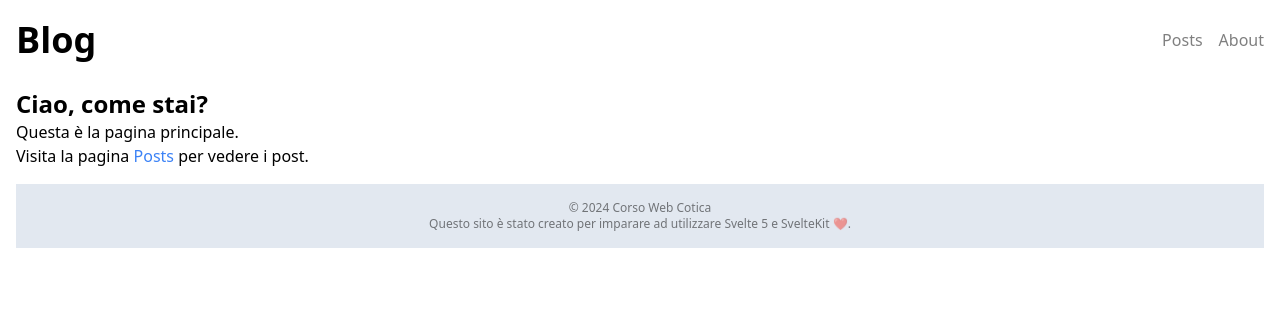
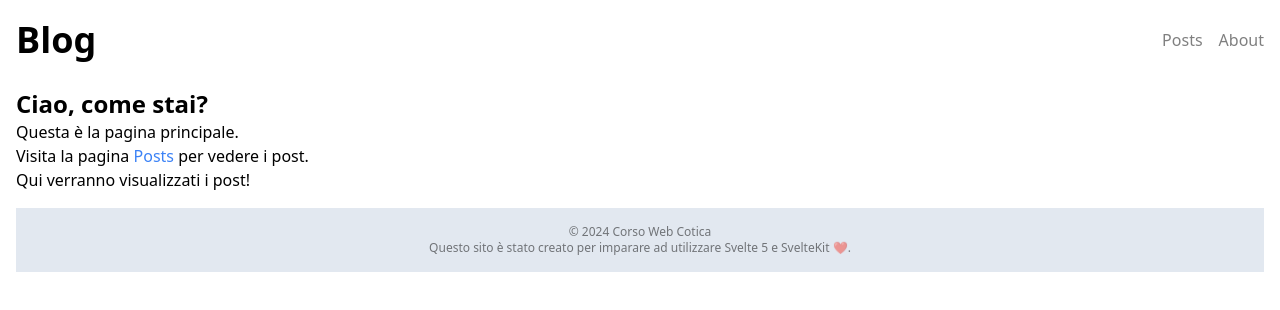
Before and after one commit to lascuolaopensource/blog-corso-web, a SvelteKit app: page / in a window 1280 px wide. Shown: the top 310 px of the page. Built offline with nearby package versions, Linux system fonts and the light colour scheme.

Commit message:
feat: aggiunto il testo place holder alla home

```diff
--- a/src/routes/+page.svelte
+++ b/src/routes/+page.svelte
@@ -14,3 +14,5 @@
 	Visita la pagina <a href="/posts" class="text-blue-500 hover:text-blue-700">Posts</a> per vedere i
 	post.
 </p>
+
+<p>Qui verranno visualizzati i post!</p>
```
